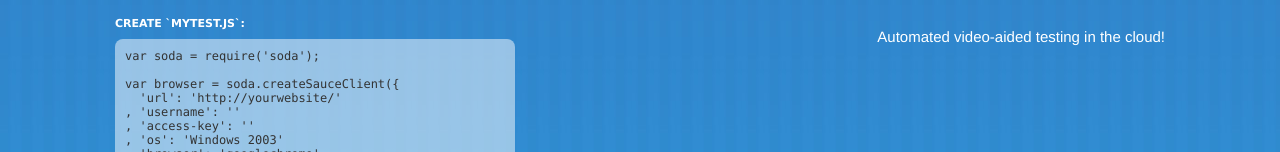
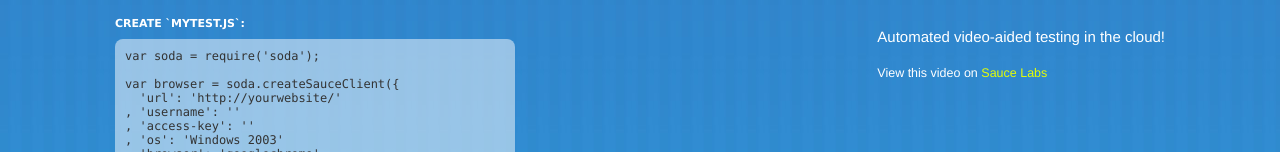
Before and after one commit to LearnBoost/soda, a plain HTML site: page index.html in a window 1280 px wide. Shown: the part 315-467 px from the top of the page. Drawn offline with Linux system fonts and the light colour scheme.

Commit message:
Sauce Labs link

```diff
--- a/index.html
+++ b/index.html
@@ -49,6 +49,7 @@ browser
         <div id="codevideo">
           <p>Automated video-aided testing in the cloud!</p>
           <div id="video"></div>
+          <p><small>View this video on <a href="http://saucelabs.com/jobs/761b39dc96911b6f56781c90312ecb0c">Sauce Labs</a></small></p>
         </div>
       </div>
 
```
